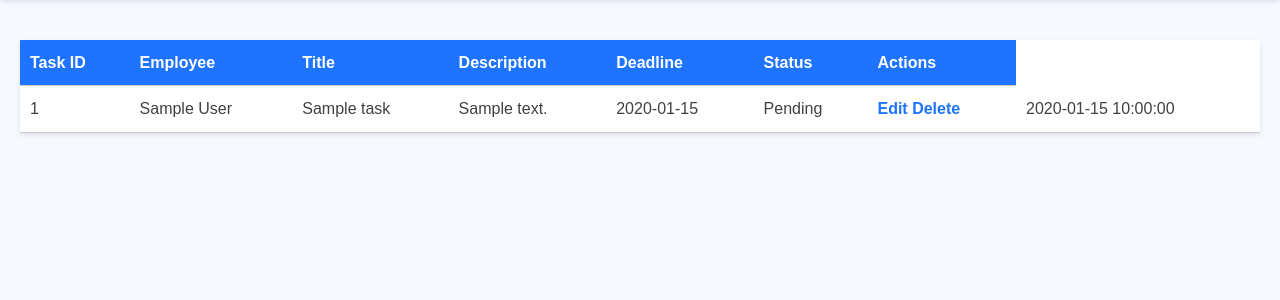
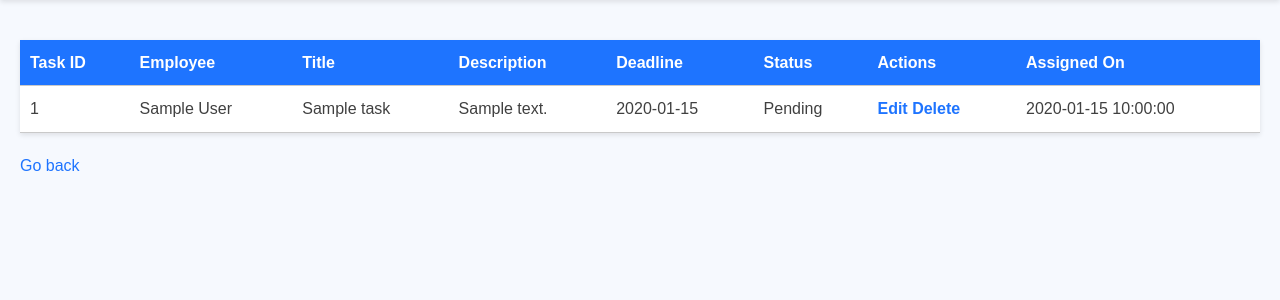
Before and after one commit to CodeProdigie/Employee_Management_System, a PHP site: page /admin/manage_task.php in a window 1280 px wide. Shown: the part 59-359 px from the top of the page. Run offline with PHP 8.4, Linux system fonts and the light colour scheme; tables that the repository leaves empty hold one stand-in row (values such as "Sample post").

Commit message:
Update manage_task.php

```diff
--- a/admin/manage_task.php
+++ b/admin/manage_task.php
@@ -16,6 +16,7 @@ $tasks = $conn->query($query);
     <header>
         <h1>Manage Tasks</h1>
     </header>
+
     <main>
         <table>
             <thead>
@@ -27,6 +28,7 @@ $tasks = $conn->query($query);
                     <th>Deadline</th>
                     <th>Status</th>
                     <th>Actions</th>
+                    <th>Assigned On</th>
                 </tr>
             </thead>
             <tbody>
@@ -47,6 +49,7 @@ $tasks = $conn->query($query);
                 <?php endforeach; ?>
             </tbody>
         </table>
+        <a href="dashboard.php">Go back</a>
     </main>
 </body>
 </html>
```
